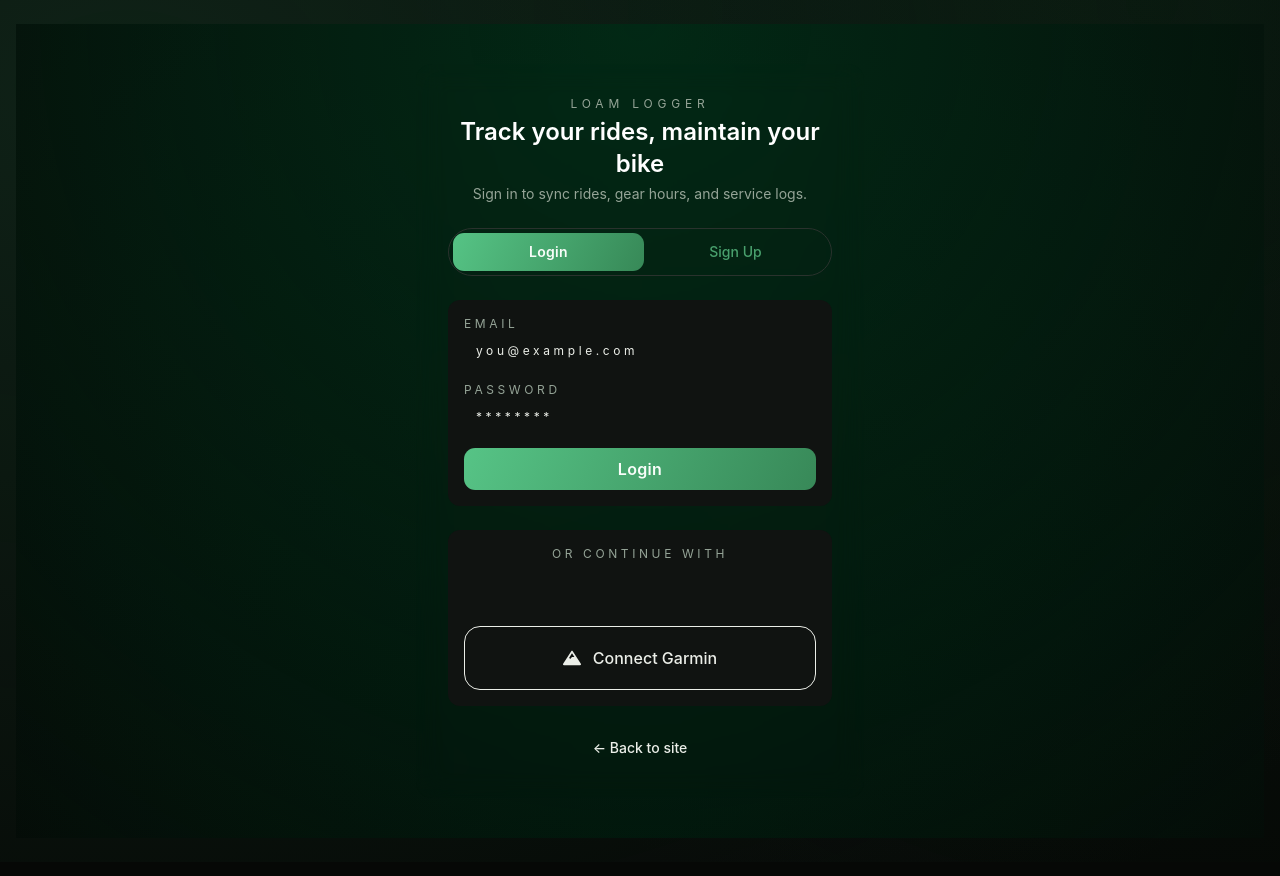
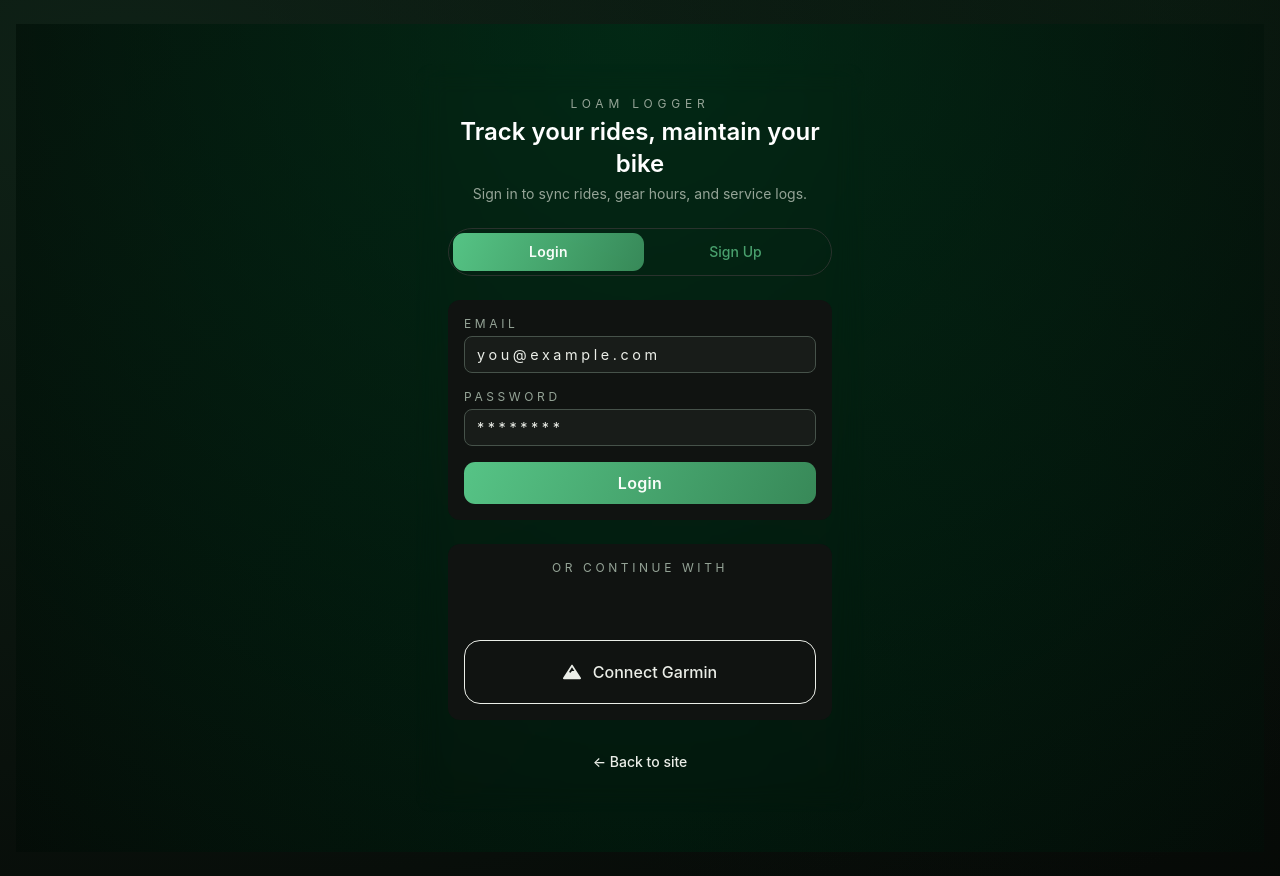
Before and after one commit to ryanlecours/loam-logger, a React (Vite) app in the folder frontend/: page /login in a window 1280 px wide. Built offline with nearby package versions, Linux system fonts and the light colour scheme; no server answers.

Commit message:
fix: input form theme fixes

```diff
--- a/frontend/src/components/AddRideForm.tsx
+++ b/frontend/src/components/AddRideForm.tsx
@@ -316,7 +316,7 @@ export default function AddRideForm({ onAdded }: { onAdded?: () => void }) {
         </button>
         <button
           type="submit"
-          className="btn-accent"
+          className="btn-primary"
           disabled={submitDisabled}
         >
           {submitLabel}
--- a/frontend/src/components/BikeForm.tsx
+++ b/frontend/src/components/BikeForm.tsx
@@ -195,7 +195,7 @@ export function BikeForm({
         </button>
         <button
           type="submit"
-          className="btn-accent"
+          className="btn-primary"
           disabled={submitting}
         >
           {submitting ? 'Saving...' : mode === 'edit' ? 'Update Bike' : 'Create Bike'}
--- a/frontend/src/styles/theme.css
+++ b/frontend/src/styles/theme.css
@@ -204,20 +204,22 @@ body,
 }
 
 .input-soft {
-  background-color: rgba(var(--input-bg), 0.98);
-  border: 1px solid rgba(var(--input-border), 0.7);
+  width: 100%;
+  background-color: rgb(var(--input-bg));
+  border: 1px solid rgb(var(--input-border));
   color: rgb(var(--input-text));
-  border-radius: 0.65rem;
-  padding: 0.45rem 0.75rem;
+  border-radius: 0.5rem;
+  padding: 0.5rem 0.75rem;
+  font-size: 0.9rem;
   transition: border-color 0.2s ease, box-shadow 0.2s ease;
 }
 .input-soft::placeholder {
-  color: rgba(var(--input-placeholder), 0.85);
+  color: rgba(var(--input-placeholder), 0.6);
 }
 .input-soft:focus {
-  border-color: rgba(var(--ring), 0.9);
+  outline: none;
+  border-color: rgb(var(--ring));
   box-shadow: 0 0 0 3px rgba(var(--ring), 0.25);
-  outline: none;
 }
 
 .label-muted {
@@ -240,3 +242,20 @@ body,
   color: rgb(var(--input-text));
   transition: border-color 0.2s ease, box-shadow 0.2s ease;
 }
+
+/* ============================================
+   PLACEHOLDER STYLING
+   ============================================ */
+input::placeholder,
+textarea::placeholder {
+  color: rgba(var(--text-muted), 0.6);
+}
+input::-webkit-input-placeholder,
+textarea::-webkit-input-placeholder {
+  color: rgba(var(--text-muted), 0.6);
+}
+input::-moz-placeholder,
+textarea::-moz-placeholder {
+  color: rgba(var(--text-muted), 0.6);
+  opacity: 1;
+}
```
